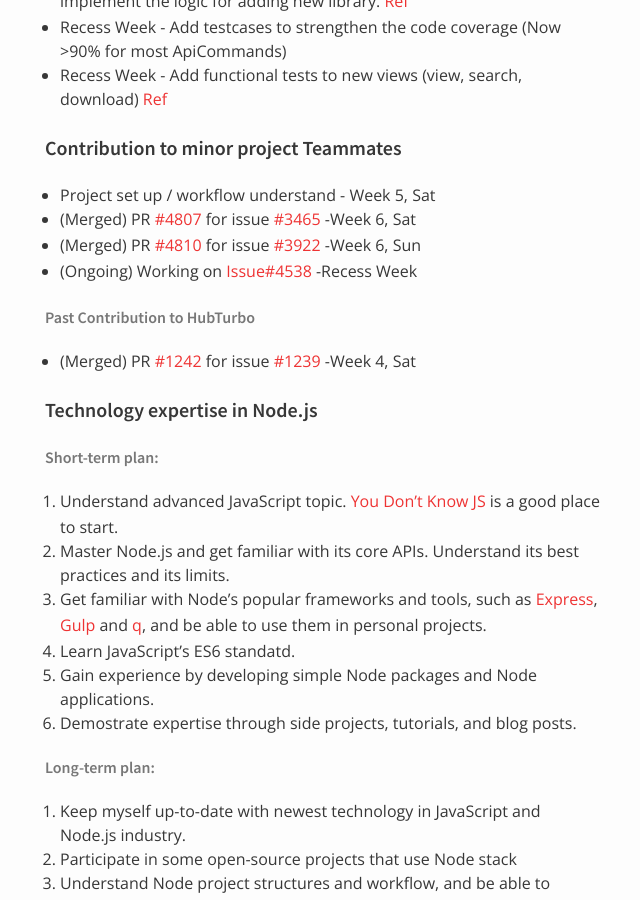
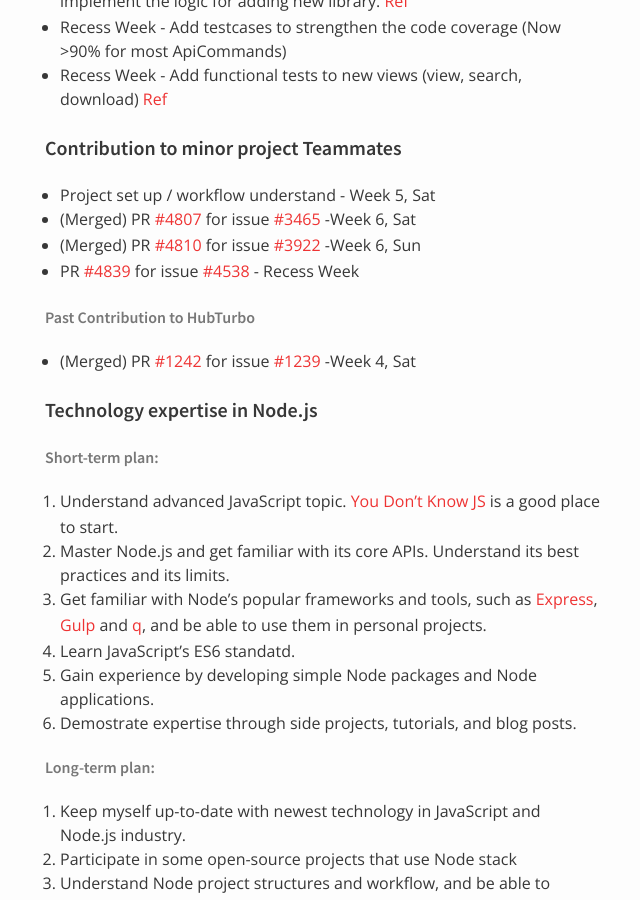
Before and after one commit to nus-oss/cs3281-AY1516S2-website, a Jekyll site: the page built from teams/codebender.md, in a window 1280 px wide and 900 px high, scrolled down 10159 px. Shown: the whole window, without its empty margins (325-965 px from the left). Built offline with Jekyll 4.4.1, drawn with Linux system fonts in a browser that asks for light colours.

Commit message:
Update Jiang Sheng's progress

```diff
--- a/teams/codebender.md
+++ b/teams/codebender.md
@@ -312,7 +312,7 @@ permalink: /teams/codebender/
 * Project set up / workflow understand - Week 5, Sat
 * (Merged) PR [#4807](https://github.com/TEAMMATES/teammates/pull/4807) for issue [#3465](https://github.com/TEAMMATES/teammates/issues/3465) -Week 6, Sat
 * (Merged) PR [#4810](https://github.com/TEAMMATES/teammates/pull/4810) for issue [#3922](https://github.com/TEAMMATES/teammates/issues/3922) -Week 6, Sun
-* (Ongoing) Working on [Issue#4538](https://github.com/TEAMMATES/teammates/issues/4538) -Recess Week
+* PR [#4839](https://github.com/TEAMMATES/teammates/pull/4839) for issue [#4538](https://github.com/TEAMMATES/teammates/issues/4538) - Recess Week
 
 ###### Past Contribution to HubTurbo
 * (Merged) PR [#1242](https://github.com/HubTurbo/HubTurbo/pull/1242) for issue [#1239](https://github.com/HubTurbo/HubTurbo/issues/1239) -Week 4, Sat
```
